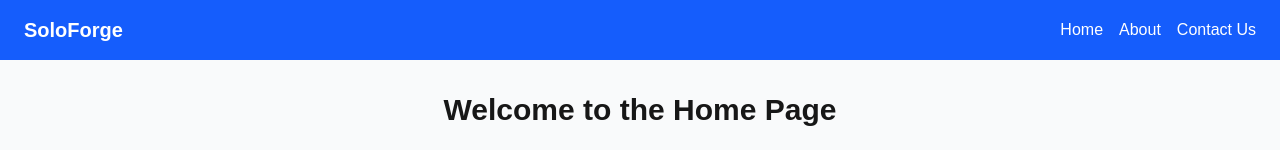
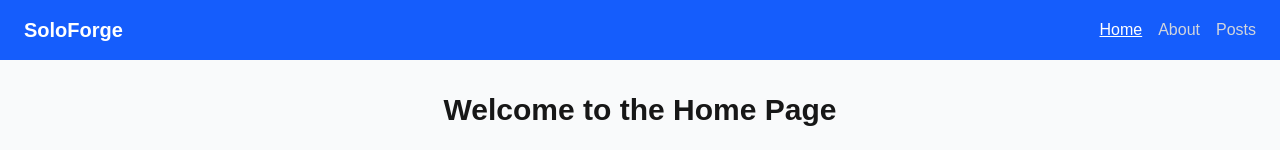
Before and after one commit to mrPullStack/alx-project-0x02-setup, a Next.js app in the folder alx-project-0x02/: page /home in a window 1280 px wide. Shown: the top 150 px of the page. Built offline with nearby package versions, Linux system fonts and the light colour scheme.

Commit message:
add posts

```diff
--- a/alx-project-0x02/components/layout/Header.tsx
+++ b/alx-project-0x02/components/layout/Header.tsx
@@ -1,13 +1,17 @@
 import Link from 'next/link';
+import { useRouter } from 'next/router';
 
 const Header = () => {
+    const router = useRouter();
+    const isActive = (path: string) =>
+        router.pathname === path ? 'text-white underline' : 'text-gray-300';
     return (
         <header className="bg-blue-600 text-white px-6 py-4 flex justify-between items-center">
         <h1 className="text-xl font-bold">SoloForge</h1>
         <nav className="space-x-4">
-            <Link href="/home" className="hover:underline">Home</Link>
-            <Link href="/about" className="hover:underline">About</Link>
-            <Link href="/contactus" className="hover:underline">Contact Us</Link>
+            <Link href="/home" className={isActive('/home')}>Home</Link>
+            <Link href="/about" className={isActive('/about')}>About</Link>
+            <Link href="/posts" className={isActive('/posts')}>Posts</Link>
         </nav>
         </header>
     );
--- /dev/null
+++ b/alx-project-0x02/pages/posts.tsx
@@ -0,0 +1,19 @@
+import Head from 'next/head';
+import Header from '@/components/layout/Header';
+
+export default function PostsPage() {
+    return (
+        <>
+        <Head>
+            <title>Posts | SoloForge</title>
+        </Head>
+        <main className="min-h-screen bg-gray-100">
+            <Header />
+            <div className="p-8 text-center">
+            <h1 className="text-3xl font-bold">Posts Page</h1>
+            <p className="mt-4 text-gray-700">This page will display posts fetched from an external API.</p>
+            </div>
+        </main>
+        </>
+    );
+}
```
